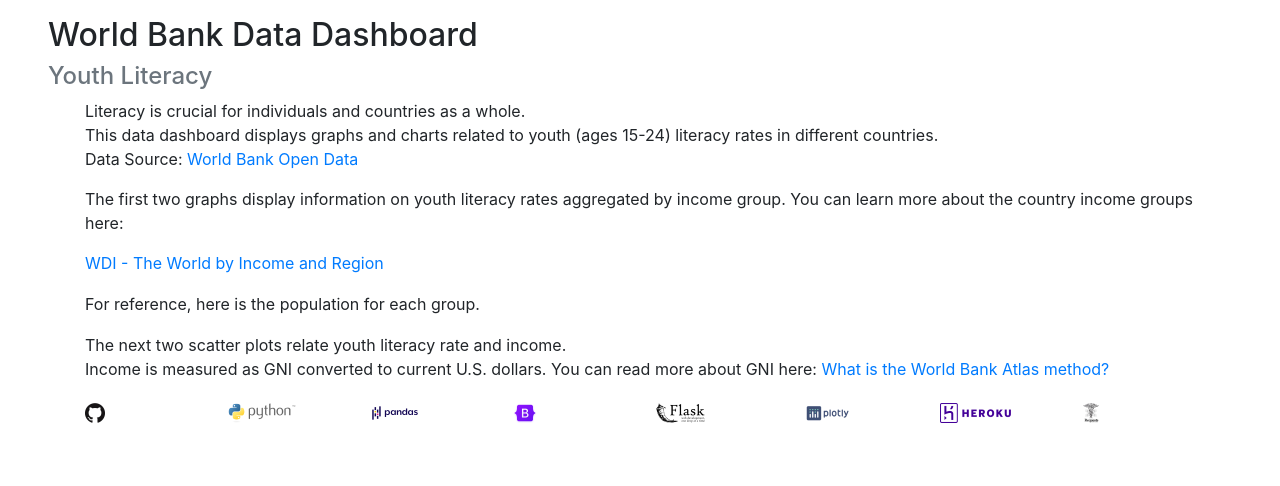
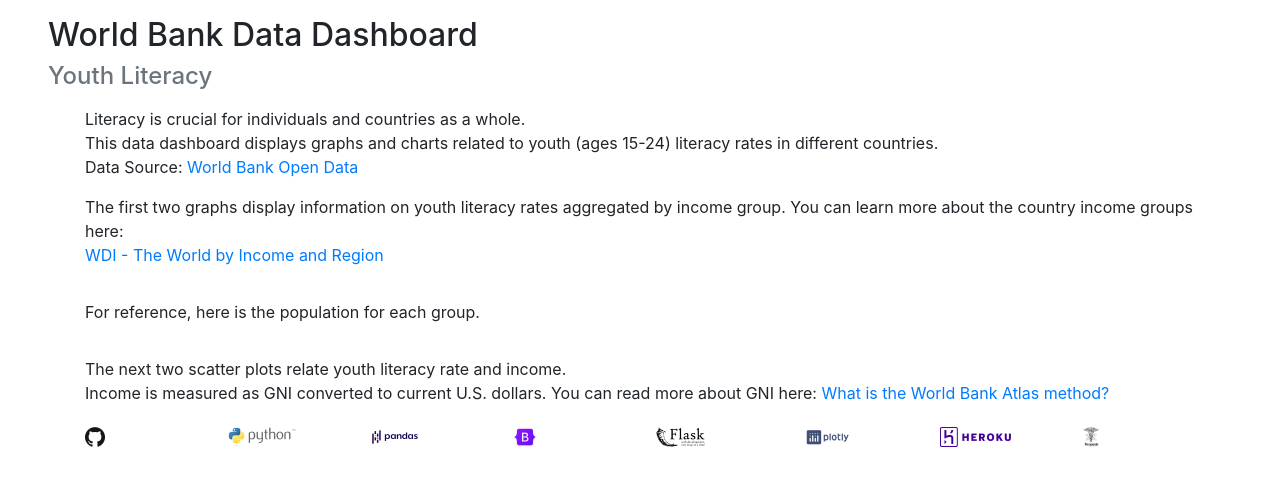
Before and after one commit to KathrynDH/DataDashboard, a Flask app: page / in a window 1280 px wide. Shown: the part 56-542 px from the top of the page. Run offline with Flask 2, Linux system fonts and the light colour scheme; some libraries are stand-ins or nearby versions.

Commit message:
Update index.html

```diff
--- a/myapp/templates/index.html
+++ b/myapp/templates/index.html
@@ -52,14 +52,14 @@
         </div>
 
         <!--charts-->
-        <div id="charts" class="container">
+        <div id="charts" class="container mt-3">
           <p>
             Literacy is crucial for individuals and countries as a whole. <br>
             This data dashboard displays graphs and charts related to youth (ages 15-24) literacy rates in different countries.<br>
             Data Source: <a a target="_blank" href="https://data.worldbank.org/">World Bank Open Data</a>
           </p>
-          <p>The first two graphs display information on youth literacy rates
-          aggregated by income group. You can learn more about the country income groups here:</p>
+          <p class="mt-3">The first two graphs display information on youth literacy rates
+          aggregated by income group. You can learn more about the country income groups here:<br>
             <a target="_blank" href="https://datatopics.worldbank.org/world-development-indicators/the-world-by-income-and-region.html">
             WDI - The World by Income and Region
             </a>
@@ -75,7 +75,7 @@
             </div>
 
             <!--next two charts -->
-            <p>For reference, here is the population for each group.</p>
+            <p class="mt-3">For reference, here is the population for each group.</p>
 
                         <div class="row">
                 <div class="col">
@@ -88,7 +88,7 @@
 
 
           <!--next chart -->
-            <p>The next two scatter plots relate youth literacy rate and income.<br>
+            <p class="mt-3">The next two scatter plots relate youth literacy rate and income.<br>
             Income is measured as GNI converted to current U.S. dollars.
             You can read more about GNI here:
 
@@ -116,7 +116,7 @@
 
 
 <!--footer section-->
-<div id="footer" class="container">
+<div id="footer" class="container mb-5">
            <div class="row">
                 <div class="col">
                   <a target="_blank" href="https://github.com/KathrynDH/DataDashboard">
```
